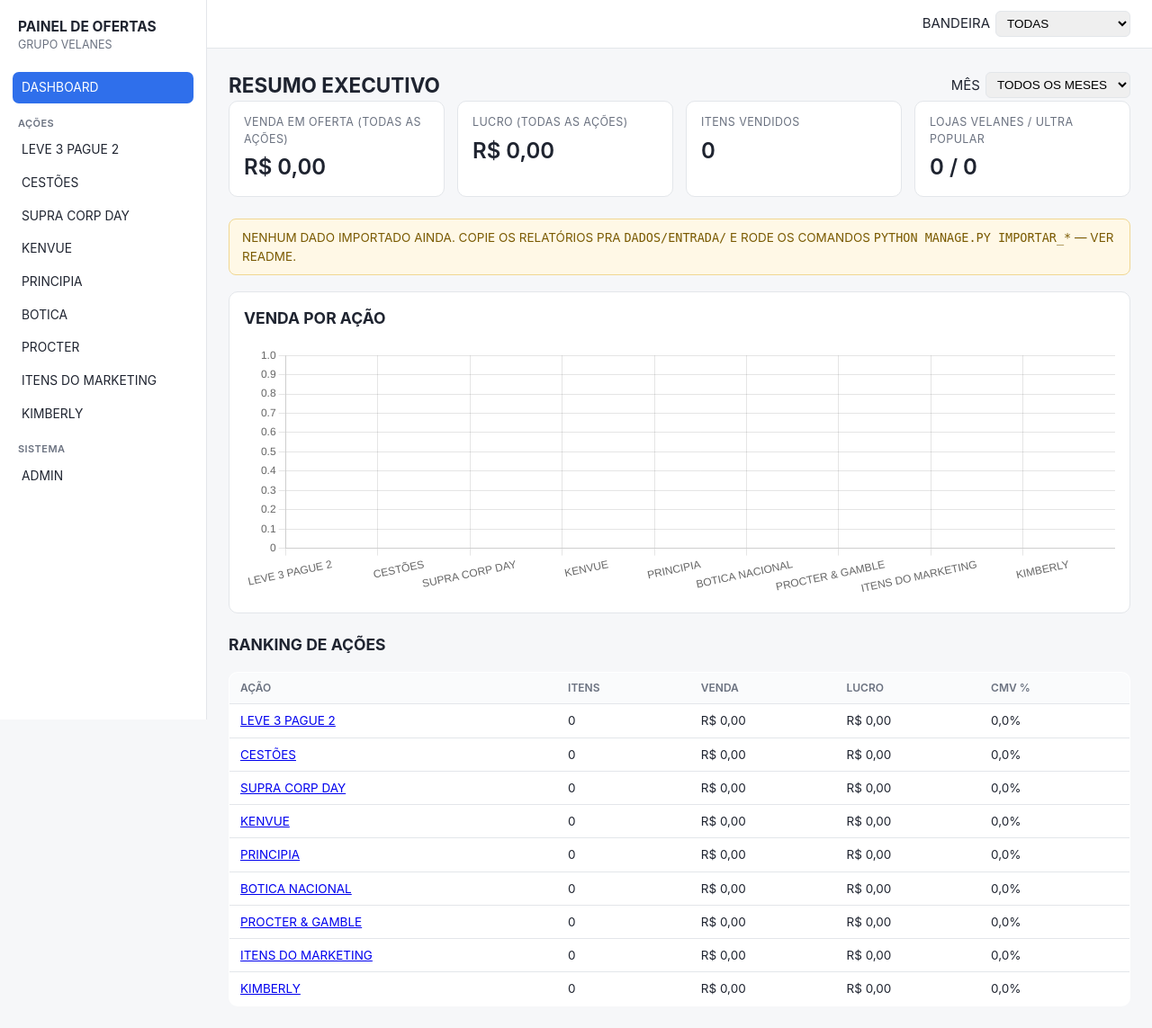
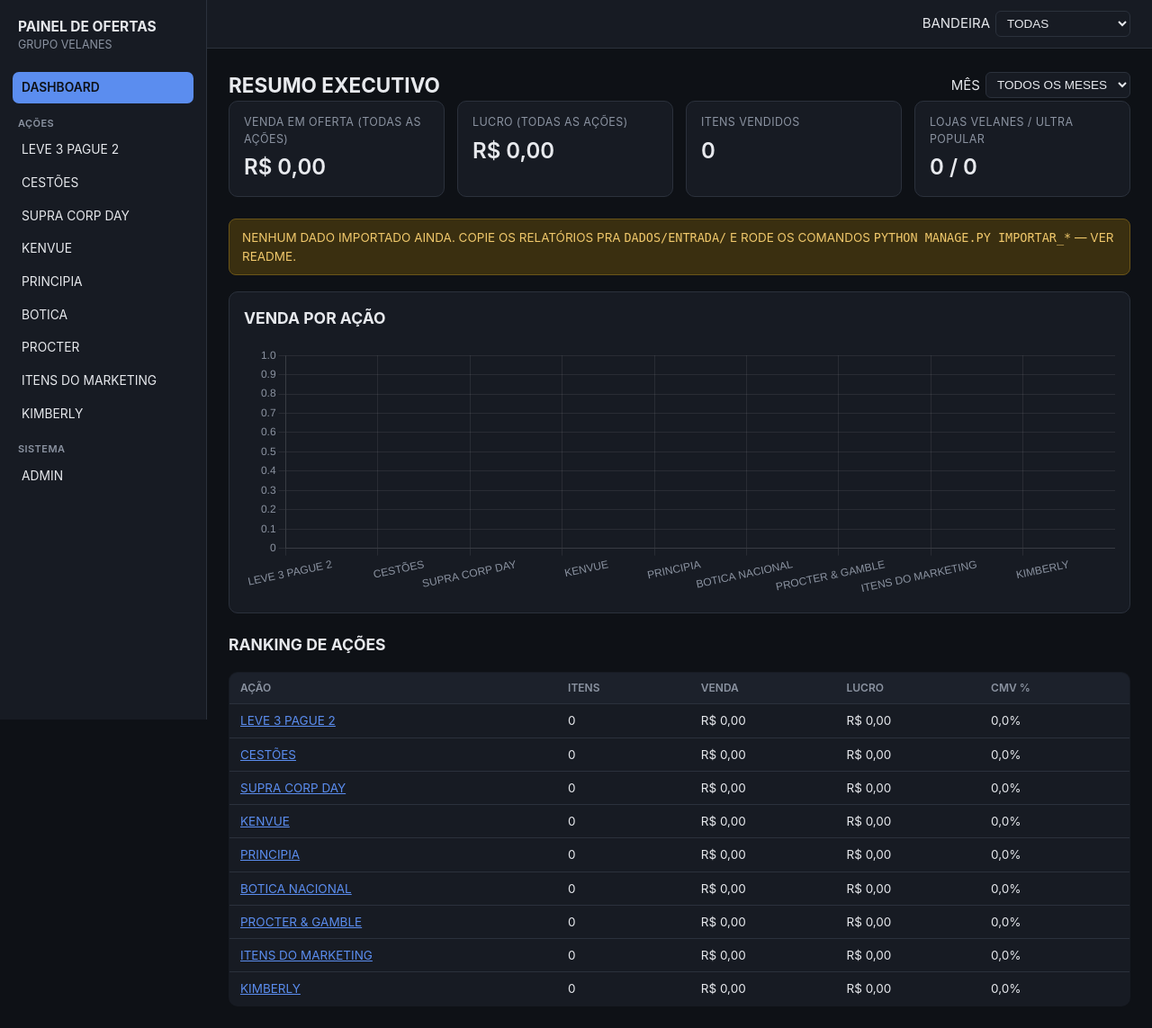
Before and after one commit to gabrielvelanes-coder/monitor-de-ofertas, a Django app: page / in a window 1280 px wide. Shown: the whole page at 90% size. Run offline with Django 5.2, Linux system fonts and the light colour scheme; data that the repository does not hold is empty.

Commit message:
Tema escuro
- Paleta de cores do :root trocada pra escura (fundo, cartões, bordas,
  texto, aviso) — mesmas variáveis CSS reaproveitadas em toda a UI, só
  os valores mudaram.
- input/select/button/option com fundo/texto/borda explícitos e
  color-scheme:dark (controles de formulário nativos não herdam bem).
- Links (a/a:visited) recebem a cor de destaque em vez do azul/roxo
  padrão do navegador.
- Chart.js: cor de texto e linha de grade globais ajustadas pro fundo
  escuro (desenha em <canvas>, não herda CSS) — paleta de séries e as
  cores de destaque (evento do Supra Corp Day, drill-down de produto)
  também recalibradas pro tema escuro.

Testado no navegador: dashboard, Leve 3 (gráfico, abas, tabela de
produtos) — texto e linhas de grade legíveis, sem cor clara sobrando.

Co-Authored-By: Claude Sonnet 5 <noreply@anthropic.com>
Claude-Session: https://claude.ai/code/session_01V3mxcDLR4RLNBdSr2VUcA7

```diff
--- a/static/js/graficos.js
+++ b/static/js/graficos.js
@@ -1,7 +1,16 @@
 // Configuração comum dos gráficos Chart.js do painel — cada tela só monta
 // os `labels`/`datasets` e chama uma destas funções.
 (function () {
-  var PALETA = ['#2f6feb', '#e8763a', '#2fa876', '#c93f6f', '#9b6fe8'];
+  var PALETA = ['#5b8def', '#ef9f5b', '#4fc493', '#e8628f', '#b48cf0'];
+
+  // Tema escuro: Chart.js desenha em <canvas>, não herda o CSS da página —
+  // configura texto/linhas de grade claros globalmente, antes de qualquer
+  // gráfico ser criado.
+  if (window.Chart) {
+    Chart.defaults.color = '#8b93a1';
+    Chart.defaults.borderColor = 'rgba(255,255,255,0.08)';
+    Chart.defaults.scale.grid.color = 'rgba(255,255,255,0.08)';
+  }
 
   function corDaSerie(indice) {
     return PALETA[indice % PALETA.length];
@@ -60,7 +69,7 @@
         datasetExtra = {
           label: rotulo,
           data: seriesPorItem[nome],
-          borderColor: '#c93f6f', backgroundColor: '#c93f6f',
+          borderColor: '#e8628f', backgroundColor: '#e8628f',
           borderWidth: 3, tension: 0.25, pointRadius: 4,
         };
         chart.data.datasets.push(datasetExtra);
@@ -83,7 +92,7 @@
             data: s.data,
             backgroundColor: (destaqueIndices && series.length === 1)
               ? labels.map(function (_, idx) {
-                  return destaqueIndices.indexOf(idx) !== -1 ? '#e8763a' : '#2f6feb';
+                  return destaqueIndices.indexOf(idx) !== -1 ? '#ef9f5b' : '#5b8def';
                 })
               : corDaSerie(i),
           };
--- a/templates/base.html
+++ b/templates/base.html
@@ -7,11 +7,14 @@
   <title>{% block title %}Painel de Ofertas{% endblock %} · Grupo Velanes</title>
   <style>
     :root {
-      --bg: #f6f7f9; --card: #ffffff; --border: #e3e6ea; --text: #1f2430;
-      --muted: #6b7280; --accent: #2f6feb; --accent-bg: #eaf1ff;
+      --bg: #0e1116; --card: #171b23; --border: #2b313c; --text: #e7e9ed;
+      --muted: #8b93a1; --accent: #5b8def; --accent-bg: #1e2a44;
+      --th-bg: #1c212b; --aviso-bg: #3a2f10; --aviso-border: #6b5518; --aviso-texto: #f0c86b;
       --sidebar-w: 230px;
     }
     * { box-sizing: border-box; }
+    a { color: var(--accent); }
+    a:visited { color: var(--accent); }
     body {
       margin: 0; background: var(--bg); color: var(--text);
       font: 15px/1.5 -apple-system, "Segoe UI", Roboto, sans-serif;
@@ -38,7 +41,7 @@
       border-radius: 7px; font-size: 13.8px;
     }
     nav a:hover { background: var(--accent-bg); }
-    nav a.ativo { background: var(--accent); color: #fff; }
+    nav a.ativo { background: var(--accent); color: #0e1116; font-weight: 600; }
 
     .conteudo { flex: 1; min-width: 0; }
     .barra-topo {
@@ -50,7 +53,10 @@
       padding: 5px 8px; border-radius: 6px; border: 1px solid var(--border);
       font-size: 13.5px; text-transform: uppercase;
     }
-    input, select, button, option { text-transform: uppercase; }
+    input, select, button, option {
+      text-transform: uppercase; background: var(--card); color: var(--text);
+      border-color: var(--border); color-scheme: dark;
+    }
     main { padding: 24px; max-width: 1200px; }
     .cards { display: grid; grid-template-columns: repeat(auto-fit, minmax(180px, 1fr)); gap: 14px; margin-bottom: 24px; }
     .card {
@@ -68,13 +74,13 @@
 
     table { width: 100%; border-collapse: collapse; background: var(--card); border: 1px solid var(--border); border-radius: 10px; overflow: hidden; }
     th, td { padding: 8px 12px; text-align: left; border-bottom: 1px solid var(--border); font-size: 13.5px; }
-    th { background: #fafbfc; color: var(--muted); font-weight: 600; font-size: 12px; text-transform: uppercase; user-select: none; }
+    th { background: var(--th-bg); color: var(--muted); font-weight: 600; font-size: 12px; text-transform: uppercase; user-select: none; }
     table.tabela-interativa th::after { content: ''; display: inline-block; width: 10px; }
     table.tabela-interativa th.ordenado-asc::after { content: '▲'; font-size: 9px; margin-left: 4px; }
     table.tabela-interativa th.ordenado-desc::after { content: '▼'; font-size: 9px; margin-left: 4px; }
     tr:last-child td { border-bottom: none; }
     .aviso {
-      background: #fff8e6; border: 1px solid #f0d792; color: #7a5a00;
+      background: var(--aviso-bg); border: 1px solid var(--aviso-border); color: var(--aviso-texto);
       padding: 10px 14px; border-radius: 8px; font-size: 13.5px; margin-bottom: 18px;
     }
     .vazio { color: var(--muted); font-style: italic; }
@@ -89,7 +95,7 @@
       padding: 6px 12px; border-radius: 20px; font-size: 13px; text-decoration: none;
       background: var(--accent-bg); color: var(--text);
     }
-    .abas a.ativa { background: var(--accent); color: #fff; }
+    .abas a.ativa { background: var(--accent); color: #0e1116; font-weight: 600; }
 
     tr.linha-clicavel { cursor: pointer; }
     tr.linha-clicavel:hover { background: var(--accent-bg); }
```
